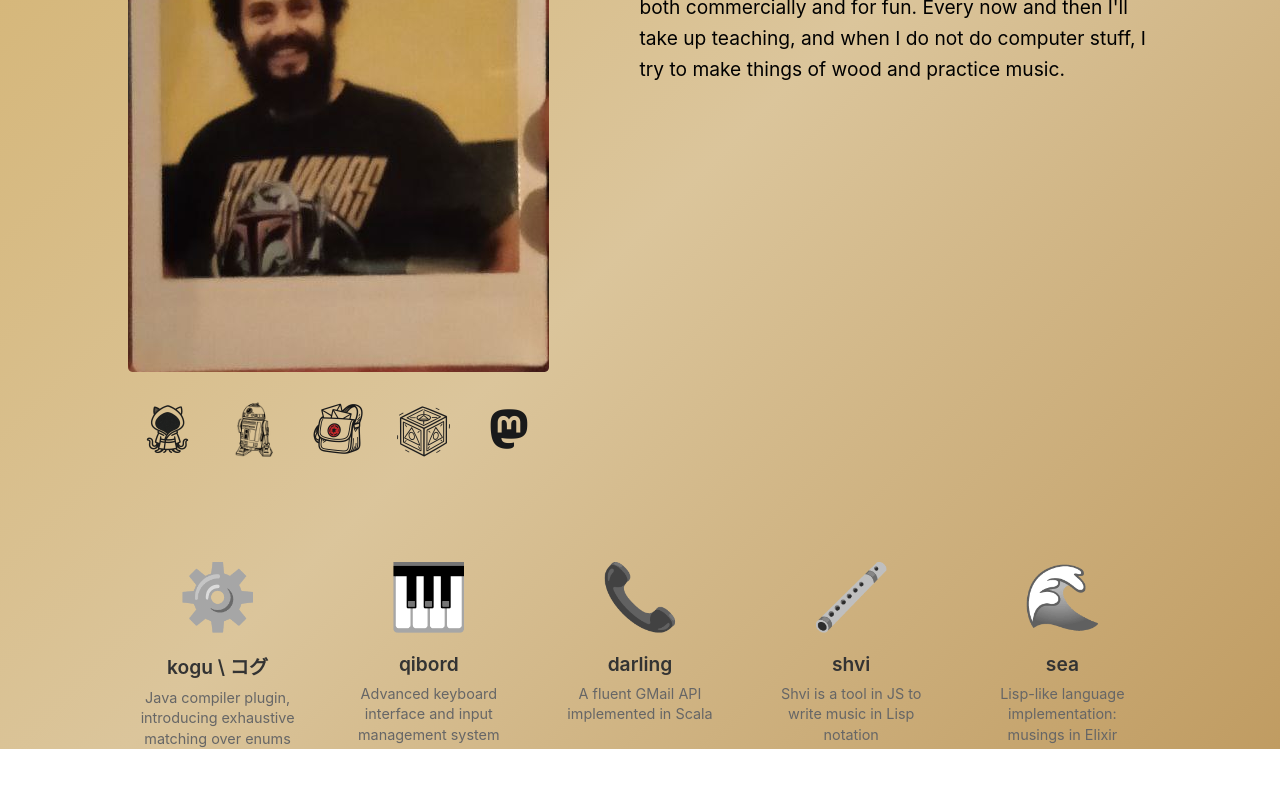
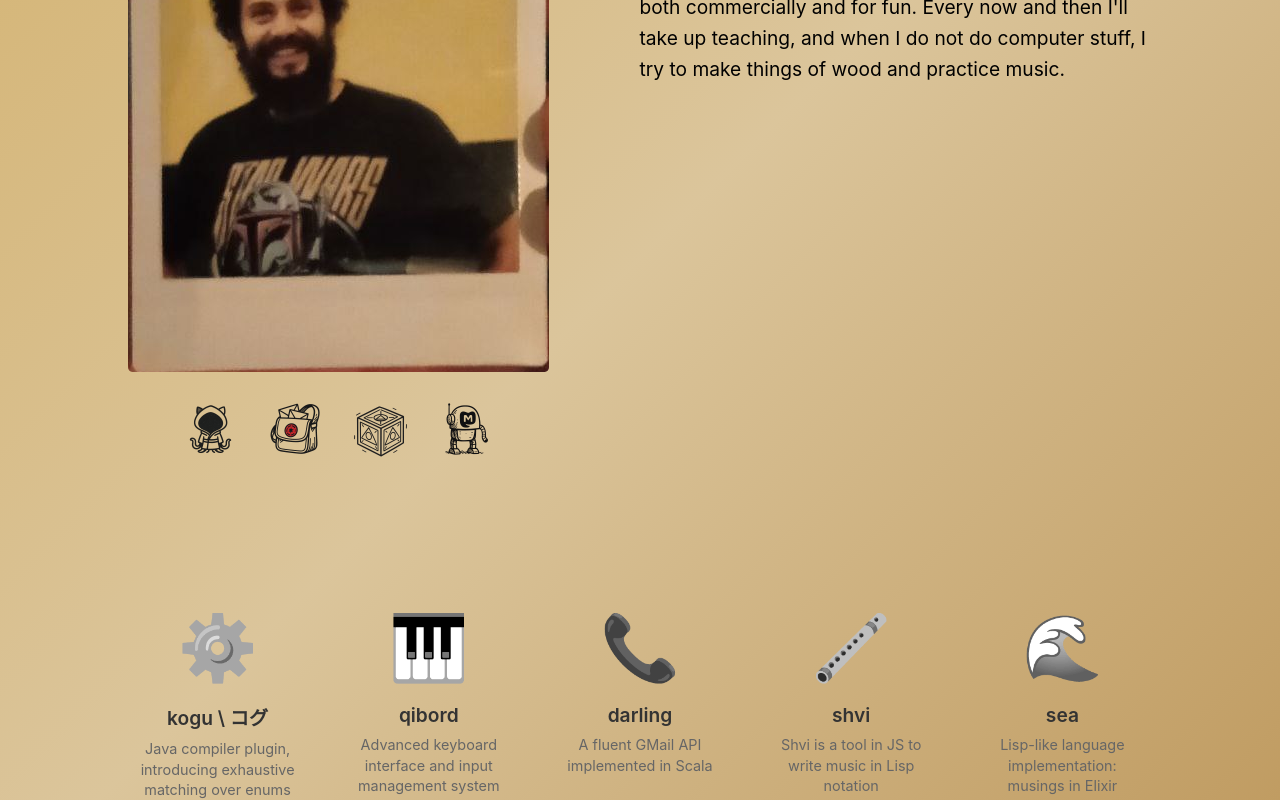
Before and after one commit to amuradyan/resume, a React (Create React App) app in the folder homepage/react/: page / in a window 1280 px wide. Shown: the part 283-1083 px from the top of the page. Before the commit the page ends 1032 px from the top, so only its background shows below. Built offline with nearby package versions, Linux system fonts and the light colour scheme; the HTML template or start-up script is replaced by a standard one.

Commit message:
:broom: :dress:

```diff
--- a/homepage/react/src/index.css
+++ b/homepage/react/src/index.css
@@ -90,7 +90,7 @@ code {
 .projects-container {
   display: grid;
   place-items: start center;
-  padding-top: 5%;
+  padding-top: 10%;
   background: transparent;
   width: 100%;
   height: auto;
--- a/homepage/react/src/pages/AboutMe.js
+++ b/homepage/react/src/pages/AboutMe.js
@@ -11,9 +11,6 @@ function AboutMe({ onNotesClick }) {
           <div className="aboutme-icons">
             <a href="https://github.com/amuradyan" target="_blank" rel="noopener noreferrer" title="GitHub">
               <img src="/gh.png" alt="GitHub" />
-            </a>
-            <a href="#experience" title="Experience">
-              <img src="/droid.png" alt="Experience" />
             </a>
             <a href="mailto:andranik@amuradyan.am" title="Email">
               <img src="/email.png" alt="Email" />
```
Also changed, not shown: homepage/react/public/mastodon.png.
